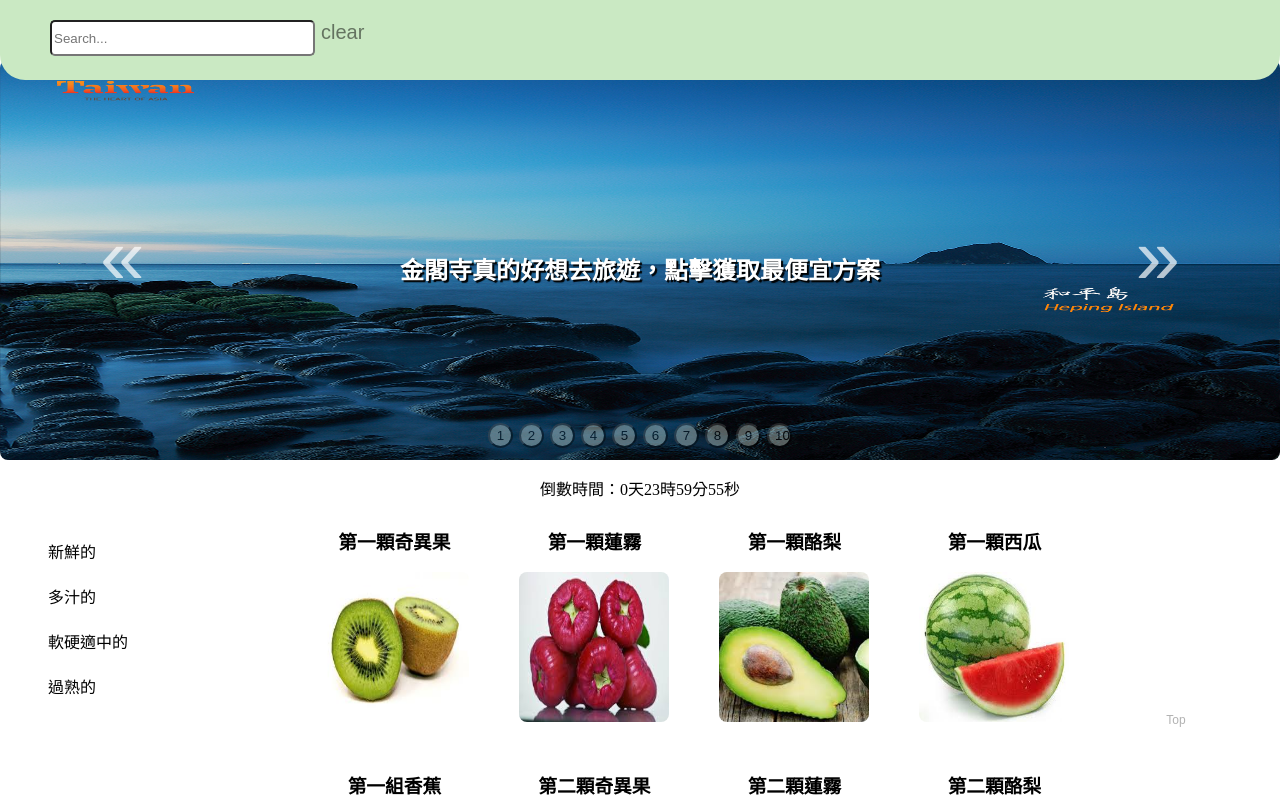
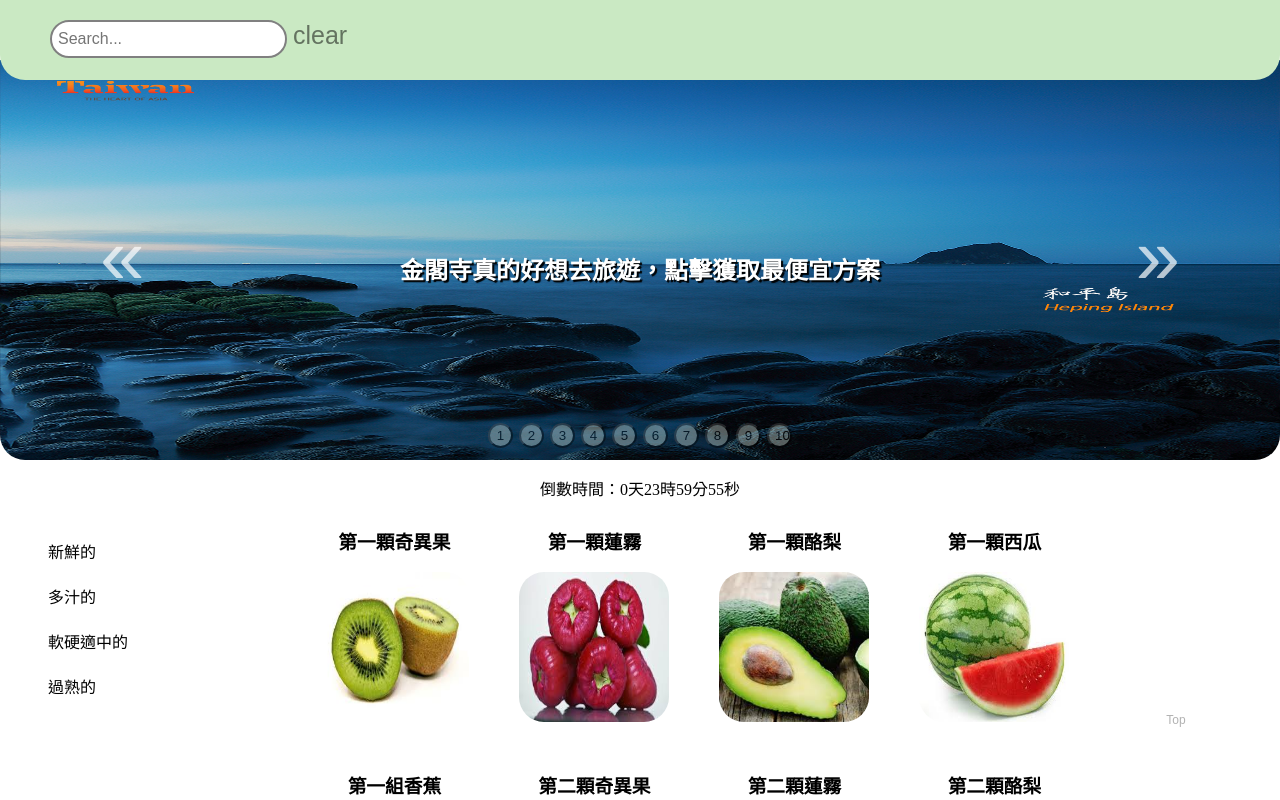
Before and after one commit to Ponpon55837/ReactForFunction, a React (Create React App) app: page / in a window 1280 px wide. Shown: the top 800 px of the page. Built offline with nearby package versions, Linux system fonts and the light colour scheme.

Commit message:
update css for setting

```diff
--- a/src/App.css
+++ b/src/App.css
@@ -21,8 +21,11 @@ body {
 }
 #search-input {
   margin-left: 50px;
-  height: 30px;
   float: left;
+  border-radius: 25px;
+  border: 2px solid gray;
+  padding: 8px 20px 8px 6px;
+  font-size: 16px;
 }
 #imgComponent {
   margin-top: 30px;
@@ -57,12 +60,15 @@ body {
 #leftcontent li:hover {
   font-weight: bold;
   background-color: rgba(0, 0, 0, .1);
-  border-radius: 5px;
+  border-radius: 25px;
 }
 #centralcontent {
   float: left;
   max-width: 800px;
   margin-left: 23%;
+}
+#centralcontent img {
+  border-radius: 25px;
 }
 #dataImg {
   width:150px;
@@ -77,10 +83,10 @@ body {
 }
 .data:hover {
   background-color: rgba(0, 0, 0, .1);
-  border-radius: 5px;
+  border-radius: 25px;
 }
 img {
-  border-radius: 8px;
+  /* border-radius: 25px; */
   width: 800px;
   height:300px;
 }
@@ -107,13 +113,10 @@ img {
   background-color: transparent;
   border:none;
   opacity: 0.5;
-  font-size: 20px;
+  font-size: 25px;
 }
 .inputButton:hover {
   opacity: 1;
-}
-input {
-  border-radius: 5px;
 }
 .top-jumper {
   position: fixed;
--- a/src/Components/SearchComponent.js
+++ b/src/Components/SearchComponent.js
@@ -8,7 +8,6 @@ const SearchComponent = ({ searchTerm, inputChangeHandler, setSearchTerm }) => {
         type="text"
         value={searchTerm}
         id="search-input"
-        size='30'
         placeholder="Search..."
         onChange={inputChangeHandler} />
       <button className='inputButton' onClick={() => setSearchTerm('')}>clear</button>
--- a/src/style.css
+++ b/src/style.css
@@ -105,6 +105,10 @@
   position: absolute;
   z-index: -1;
 }
+.slideimg img {
+  border-bottom-left-radius: 25px;
+  border-bottom-right-radius: 25px;
+}
 .image11 {
   display: flex;
   justify-content: center;
```
